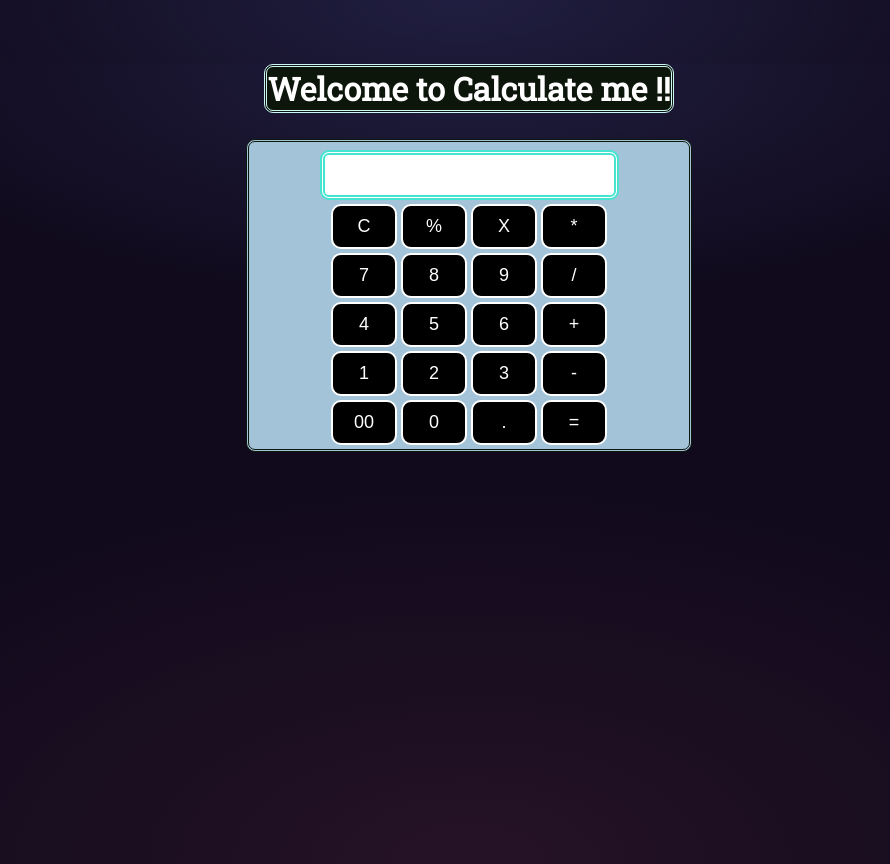
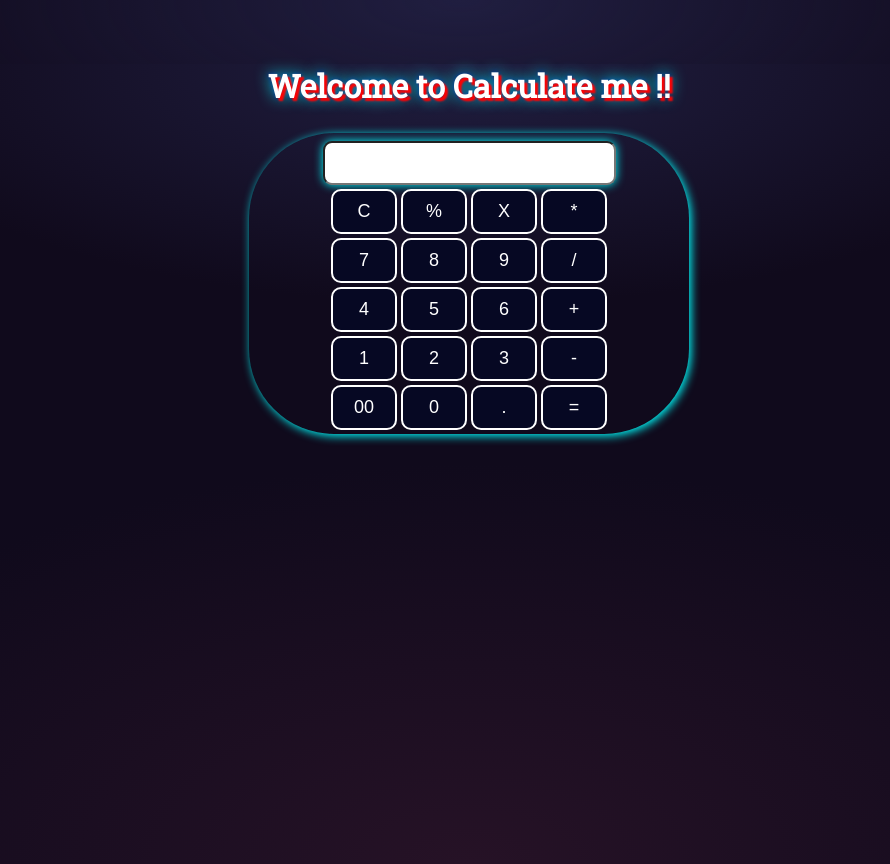
Before and after one commit to shubham191299/Calculator-Using-HTML-CSS-JS, a plain HTML site: page index.html in a window 1280 px wide. Shown: the whole page, without its empty margins (179-1069 px from the left). Drawn offline with Linux system fonts and the light colour scheme.

Commit message:
Modified UI

```diff
--- a/styles.css
+++ b/styles.css
@@ -4,11 +4,7 @@ html, body{
     height: 100%;
     width: 100%;
     background: #100a1c;
-    background-image: radial-gradient(
-        50% 30% ellipse at center top,
-        #201e40 0%,
-        rgba(0, 0, 0, 0) 100%
-        ),
+    background-image: radial-gradient(50% 30% ellipse at center top,#201e40 0%,rgba(0, 0, 0, 0) 100%),
         radial-gradient(60% 50% ellipse at center bottom, #261226 0%, #100a1c 100%);
     background-attachment: fixed;
     color: #ffffff;
@@ -18,7 +14,7 @@ html, body{
     display: inline-block;
     width: 66px;
     padding: 10px 16px;
-    background-color: #000;
+    background-color: rgb(6, 8, 35);
     color: #fff;
     text-decoration: none;
     border: 2px solid white;
@@ -26,3 +22,9 @@ html, body{
     font-size: large;
     cursor: pointer;
 }
+
+.button:hover {
+    background-color:rgba(6, 8, 35,0.5);
+    box-shadow: 0 0 10px red;
+    transition-duration: 0.6s;
+}
--- a/utils.css
+++ b/utils.css
@@ -1,13 +1,8 @@
 .text-center {
   text-align: center;
-  background-color: #0D160B;
-  border: 3px double #CDF7F6;
-  border-radius: 9px;
-  margin-top: 5%;
-  margin-bottom: 2%;
-  margin-left: 34%;
-  margin-right: 34%;
+  margin: 5% 34% 2%;
   max-width: 440px;
+  text-shadow: 3px 3px 2px red, 0 0 15px cyan, 0 0 5px darkblue;
 }
 
 .container {
@@ -15,9 +10,8 @@
     max-width: 410px;
     margin: 0 auto;
     padding: 4px 15px;
-    background-color: #A3C3D9;
-    border: 3px double #0D160B;
-    border-radius: 9px;
+    border-radius: 85px;
+    box-shadow: 2px 2px 10px cyan;
 }
 
 .flex{
@@ -35,7 +29,7 @@
 .row input {
     margin:0;
     padding: 8px 9px;
-    border: 5px double #44e4d1;
+    box-shadow: 0 0 10px cyan;
     border-radius: 9px;
     font-size: 21px;
 }
```
